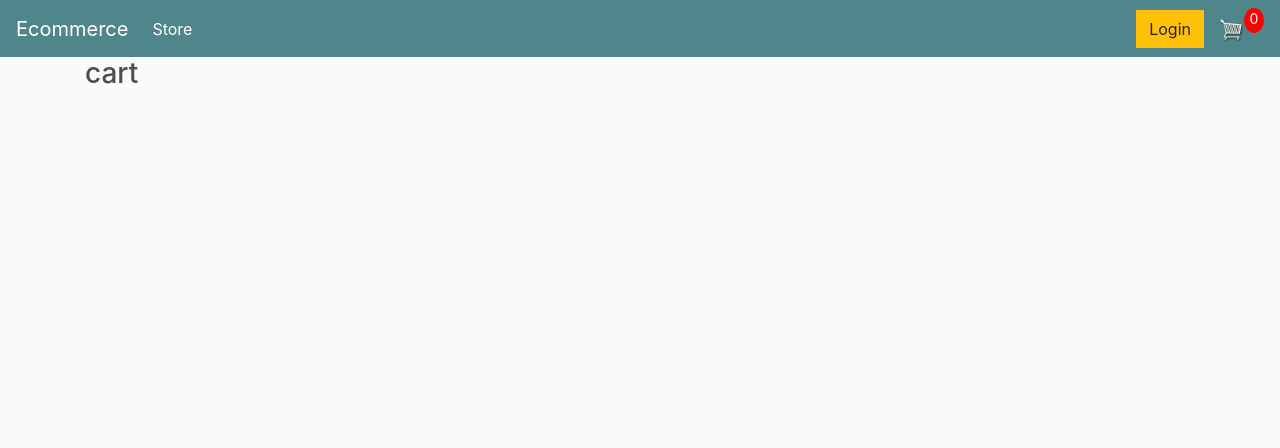
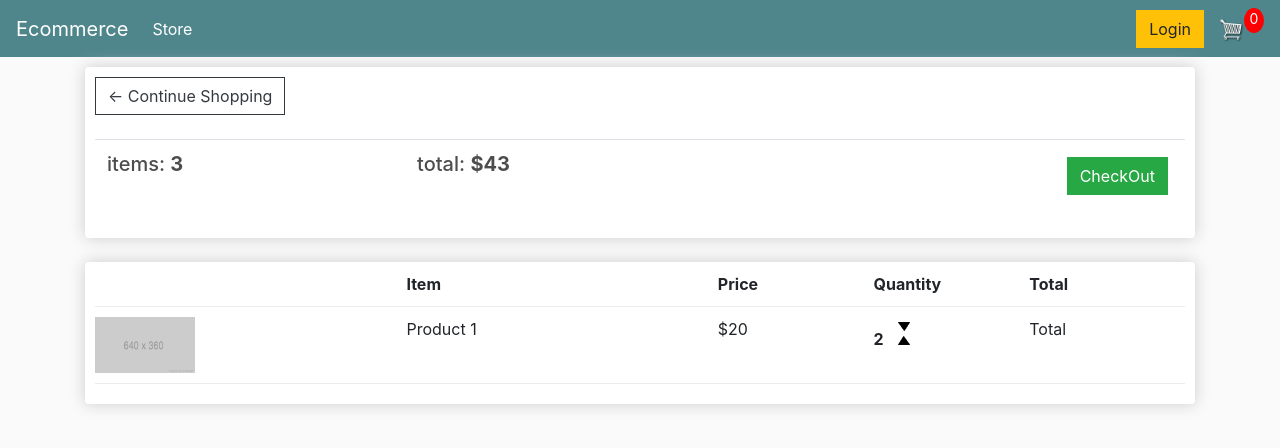
Before and after one commit to younusraza909/Django-Ecommerce, a Django app: template store/templates/store/cart.html in a window 1280 px wide. Shown: the top 448 px of the page. Run offline with Django 3.2, Linux system fonts and the light colour scheme; the template is opened without the code that fills it, so the values that code supplies are empty; parts of the project's set-up code (start-up, migrations or seed data) failed here and were passed over; some libraries are stand-ins or nearby versions.

Commit message:
Cart Page Styled

```diff
--- a/store/templates/store/cart.html
+++ b/store/templates/store/cart.html
@@ -1,3 +1,68 @@
 {% extends "store/main.html"%} {% load static %} {% block content %}
-<h3>cart</h3>
+<div class="row">
+  <div class="col-lg-12">
+    <div class="box-element">
+      <a class="btn btn-outline-dark" href="{% url 'store'%}"
+        >&#x2190; Continue Shopping</a
+      >
+      <br />
+      <br />
+      <table class="table">
+        <tr>
+          <td>
+            <h5>items: <strong>3</strong></h5>
+          </td>
+          <td>
+            <h5>total: <strong>$43</strong></h5>
+          </td>
+          <td>
+            <a
+              style="float: right; margin: 5px;"
+              href="{% url 'checkout' %}"
+              class="btn btn-success"
+              >CheckOut</a
+            >
+          </td>
+        </tr>
+      </table>
+    </div>
+    <br />
+    <div class="box-element">
+      <div class="cart-row">
+        <div style="flex: 2;"></div>
+        <div style="flex: 2;"><strong>Item</strong></div>
+        <div style="flex: 1;"><strong>Price</strong></div>
+        <div style="flex: 1;"><strong>Quantity</strong></div>
+        <div style="flex: 1;"><strong>Total</strong></div>
+      </div>
+      <div class="cart-row">
+        <div style="flex: 2;">
+          <img
+            src="{% static 'images/placeholder.png'%}"
+            alt=""
+            class="row-image"
+          />
+        </div>
+        <div style="flex: 2;">Product 1</div>
+        <div style="flex: 1;">$20</div>
+        <div style="flex: 1;">
+          <p class="quantity">2</p>
+          <div class="quantity">
+            <img
+              class="chg-quantity"
+              src="{% static 'images/arrow-down.png'%}"
+              alt=""
+            />
+            <img
+              class="chg-quantity"
+              src="{% static 'images/arrow-up.png'%}"
+              alt=""
+            />
+          </div>
+        </div>
+        <div style="flex: 1;">Total</div>
+      </div>
+    </div>
+  </div>
+</div>
 {% endblock content %}
```
Also changed, not shown: static/images/arrow-down.png (added), static/images/arrow-up.png (added).
